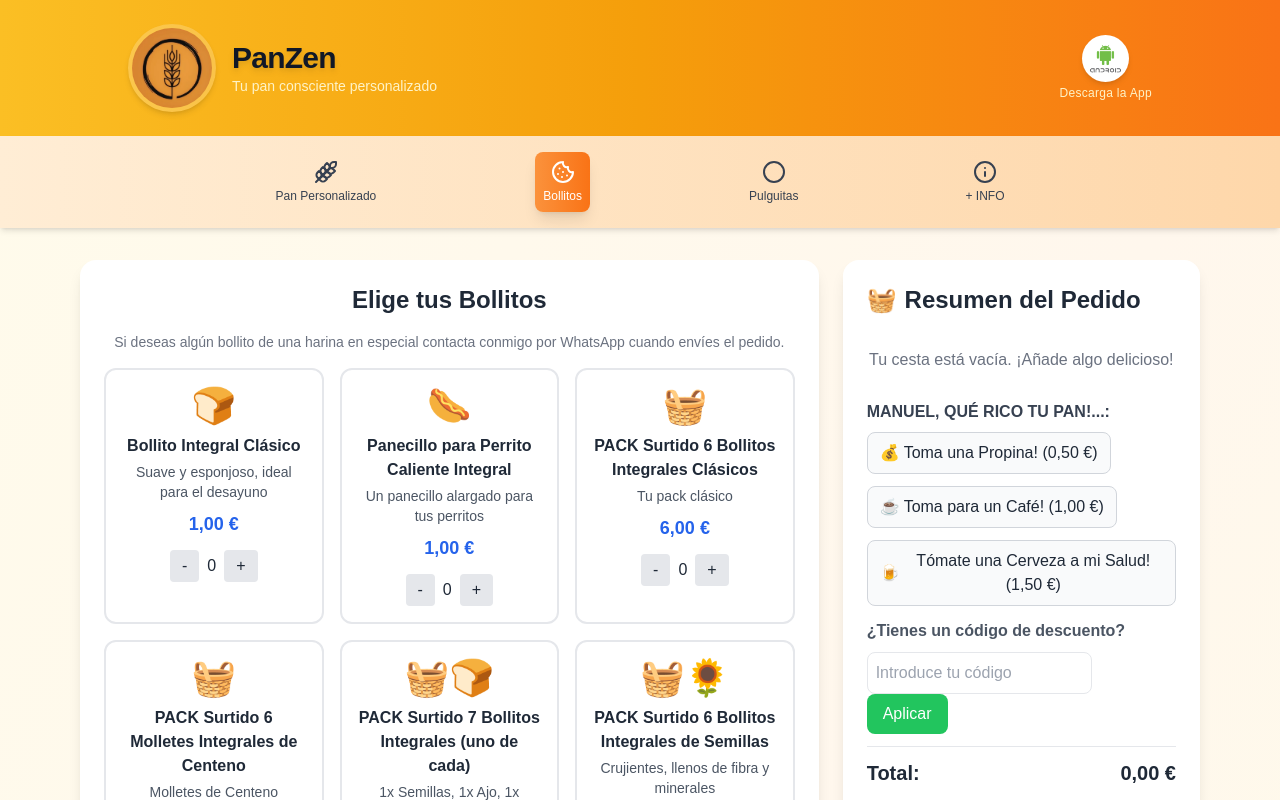
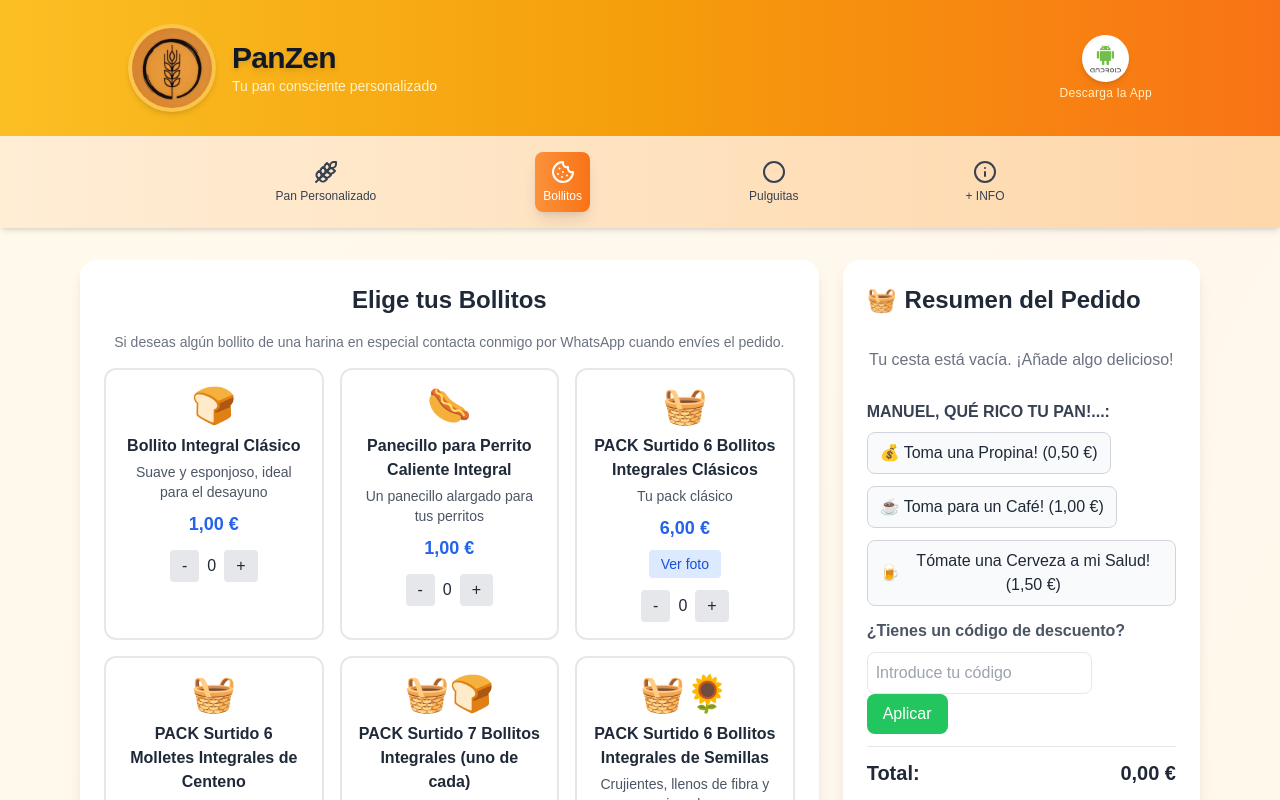
Before and after one commit to ruiznietocom-web/panes4, a React (Create React App) app: page /bollitos in a window 1280 px wide. Shown: the top 800 px of the page. Built offline with nearby package versions, Linux system fonts and the light colour scheme.

Commit message:
Update BollitosPage.js

```diff
--- a/src/pages/BollitosPage.js
+++ b/src/pages/BollitosPage.js
@@ -51,7 +51,7 @@ const BollitosPage = ({ selectedBollitos, onUpdateBollitoQuantity }) => {
             </p>
 
             {/* Botón para ver la foto solo en bollitos clásicos */}
-            {bollito.id === 2.03 && (
+            {bollito.id === 1.06 && (
               <button
                 onClick={() => setModalPhoto("/images/bollitoclasico6.jpg")}
                 className="mt-2 px-3 py-1 text-sm bg-blue-100 text-blue-700 rounded hover:bg-blue-200 transition"
```
